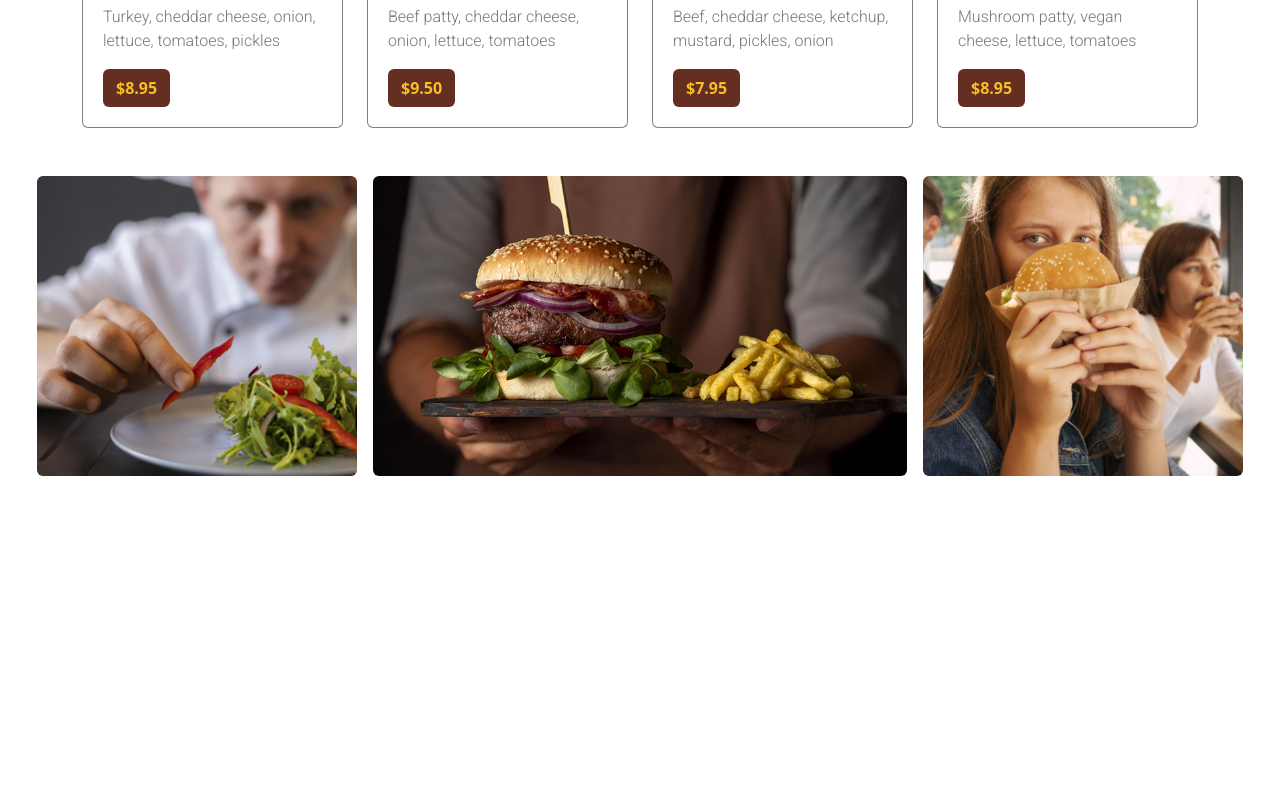
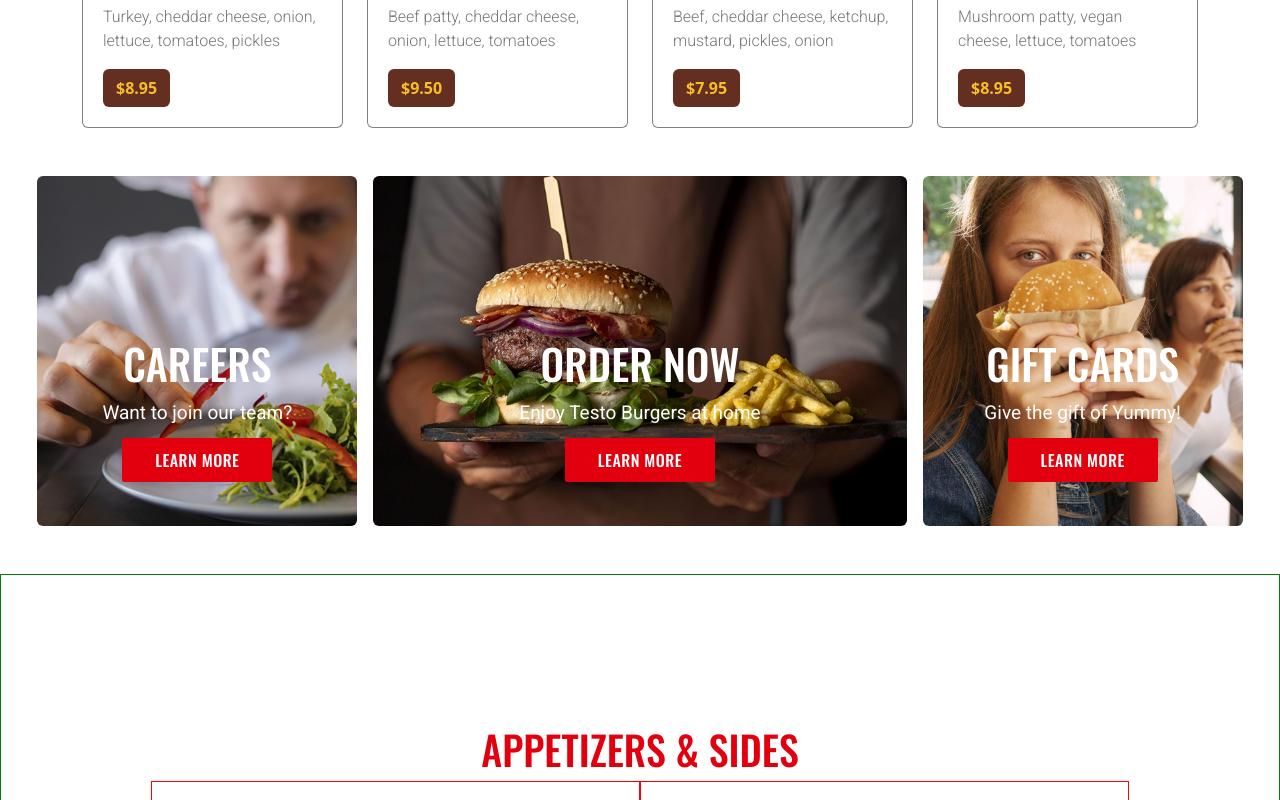
Before and after one commit to TettehSolomon/vite-burger, a plain HTML site: page index.html in a window 1280 px wide. Shown: the part 2000-2800 px from the top of the page. Before the commit the page ends 2524 px from the top, so only its background shows below. Drawn offline with nearby package versions, Linux system fonts and the light colour scheme.

Commit message:
appetizer

```diff
--- a/index.html
+++ b/index.html
@@ -1,5 +1,6 @@
 <!DOCTYPE html>
 <html lang="en">
+
 <head>
   <meta charset="UTF-8">
   <meta name="viewport" content="width=device-width, initial-scale=1.0">
@@ -8,12 +9,17 @@
   <script src="https://kit.fontawesome.com/4f0f0b91f9.js" crossorigin="anonymous"></script>
 
   <!-- Bootstrap Link -->
-    <link href="https://cdn.jsdelivr.net/npm/bootstrap@5.3.2/dist/css/bootstrap.min.css" rel="stylesheet" integrity="sha384-T3c6CoIi6uLrA9TneNEoa7RxnatzjcDSCmG1MXxSR1GAsXEV/Dwwykc2MPK8M2HN" crossorigin="anonymous">
+  <link href="https://cdn.jsdelivr.net/npm/bootstrap@5.3.2/dist/css/bootstrap.min.css" rel="stylesheet"
+    integrity="sha384-T3c6CoIi6uLrA9TneNEoa7RxnatzjcDSCmG1MXxSR1GAsXEV/Dwwykc2MPK8M2HN" crossorigin="anonymous">
 
   <!-- Google Links -->
   <link rel="preconnect" href="https://fonts.googleapis.com">
   <link rel="preconnect" href="https://fonts.gstatic.com" crossorigin>
-    <link href="https://fonts.googleapis.com/css2?family=Oswald:wght@200..700&family=Roboto:ital,wght@0,100;0,300;0,400;0,500;0,700;0,900;1,100;1,300;1,400;1,500;1,700;1,900&display=swap" rel="stylesheet">
+  <link
+    href="https://fonts.googleapis.com/css2?family=Oswald:wght@200..700&family=Roboto:ital,wght@0,100;0,300;0,400;0,500;0,700;0,900;1,100;1,300;1,400;1,500;1,700;1,900&display=swap"
+    rel="stylesheet">
+
+    <link href="https://fonts.googleapis.com/css2?family=Roboto:ital,wght@0,100;0,300;0,400;0,500;0,700;0,900;1,100;1,300;1,400;1,500;1,700;1,900&display=swap" rel="stylesheet">
 
   <!-- Fav Icon Link -->
   <link rel="shortcut icon" href="./images/fav-icon.png" type="image/x-icon">
@@ -21,6 +27,7 @@
   <!-- External CSS Link -->
   <link rel="stylesheet" href="./styles/style.css">
 </head>
+
 <body>
   <!-- header section -->
   <header>
@@ -29,7 +36,8 @@
         <a class="navbar-brand" href="#">
           <img src="./images/logo-01.png" alt="" id="brandImg">
         </a>
-              <button class="navbar-toggler" type="button" data-bs-toggle="collapse" data-bs-target="#navbarNav" aria-controls="navbarNav" aria-expanded="false" aria-label="Toggle navigation">
+        <button class="navbar-toggler" type="button" data-bs-toggle="collapse" data-bs-target="#navbarNav"
+          aria-controls="navbarNav" aria-expanded="false" aria-label="Toggle navigation">
           <span class="navbar-toggler-icon"></span>
         </button>
         <div class="collapse navbar-collapse justify-content-lg-center" id="navbarNav">
@@ -68,9 +76,12 @@
     <!-- slider section -->
     <div id="carouselExampleCaptions" class="carousel slide">
       <div class="carousel-indicators">
-              <button type="button" data-bs-target="#carouselExampleCaptions" data-bs-slide-to="0" class="active" aria-current="true" aria-label="Slide 1"></button>
-              <button type="button" data-bs-target="#carouselExampleCaptions" data-bs-slide-to="1" aria-label="Slide 2"></button>
-              <button type="button" data-bs-target="#carouselExampleCaptions" data-bs-slide-to="2" aria-label="Slide 3"></button>
+        <button type="button" data-bs-target="#carouselExampleCaptions" data-bs-slide-to="0" class="active"
+          aria-current="true" aria-label="Slide 1"></button>
+        <button type="button" data-bs-target="#carouselExampleCaptions" data-bs-slide-to="1"
+          aria-label="Slide 2"></button>
+        <button type="button" data-bs-target="#carouselExampleCaptions" data-bs-slide-to="2"
+          aria-label="Slide 3"></button>
       </div>
       <div class="carousel-inner">
         <div class="carousel-item active">
@@ -94,11 +105,13 @@
           </div>
         </div>
       </div>
-            <button class="carousel-control-prev" type="button" data-bs-target="#carouselExampleCaptions" data-bs-slide="prev">
+      <button class="carousel-control-prev" type="button" data-bs-target="#carouselExampleCaptions"
+        data-bs-slide="prev">
         <span class="carousel-control-prev-icon" aria-hidden="true"></span>
         <span class="visually-hidden">Previous</span>
       </button>
-            <button class="carousel-control-next" type="button" data-bs-target="#carouselExampleCaptions" data-bs-slide="next">
+      <button class="carousel-control-next" type="button" data-bs-target="#carouselExampleCaptions"
+        data-bs-slide="next">
         <span class="carousel-control-next-icon" aria-hidden="true"></span>
         <span class="visually-hidden">Next</span>
       </button>
@@ -329,26 +342,56 @@
       </div>
     </div>
 
+    <!-- Careers, Order Now, Gift Cards -->
     <div class="container-fluid mb-5">
       <div class="row gap-3 justify-content-center">
-            <div class="col-12 col-sm-3
-            " id="left">
+        <div class="col-12 col-sm-3" id="left">
+          <div class="mini-left text-center">
+            <h3>CAREERS</h3>
+            <p>Want to join our team?</p>
+            <button type="button" class="btn btn-danger red-btn">LEARN MORE</button>
+          </div>
+        </div>
 
+        <div class="col-12 col-sm-5" id="middle">
+          <div class="mini-left text-center">
+            <h3>ORDER NOW</h3>
+            <p>Enjoy Testo Burgers at home</p>
+            <button type="button" class="btn btn-danger red-btn">LEARN MORE</button>
+          </div>
+        </div>
+
+        <div class="col-12 col-sm-3" id="right">
+          <div class="mini-left text-center">
+            <h3>GIFT CARDS</h3>
+            <p>Give the gift of Yummy!</p>
+            <button type="button" class="btn btn-danger red-btn">LEARN MORE</button>
+          </div>
+        </div>
+      </div>
+    </div>
+
+    <!-- Appetizers and Slides -->
+    <div class="container-fluid">
+      <div class="row justify-content-center" id="appetizers" style="padding: 150px; border: 1px solid green">
+        <h1 class="text-center">APPETIZERS & SIDES</h1>
+        <div class="col-12 col-sm-6" style="border: 1px solid red; padding: 100px">
 
         </div>
-            <div class="col-12 col-sm-5" id="middle">
-
-            </div>
-            <div class="col-12 col-sm-3" id="right">
+        <div class="col-12 col-sm-6" style="border: 1px solid red; padding: 100px">
 
         </div>
       </div>
     </div>
+
   </main>
 
   <!-- footer section -->
   <footer></footer>
 
-    <script src="https://cdn.jsdelivr.net/npm/bootstrap@5.3.2/dist/js/bootstrap.bundle.min.js" integrity="sha384-C6RzsynM9kWDrMNeT87bh95OGNyZPhcTNXj1NW7RuBCsyN/o0jlpcV8Qyq46cDfL" crossorigin="anonymous"></script>
+  <script src="https://cdn.jsdelivr.net/npm/bootstrap@5.3.2/dist/js/bootstrap.bundle.min.js"
+    integrity="sha384-C6RzsynM9kWDrMNeT87bh95OGNyZPhcTNXj1NW7RuBCsyN/o0jlpcV8Qyq46cDfL"
+    crossorigin="anonymous"></script>
 </body>
+
 </html>
--- a/styles/style.css
+++ b/styles/style.css
@@ -1,4 +1,10 @@
-.bg-carousel-details {padding: 120px; margin-bottom: 100px; font-size: 80px; font-weight: 900; line-height: 90px; -webkit-text-stroke: 3px #c03d13;
+.bg-carousel-details {
+    padding: 120px;
+    margin-bottom: 100px;
+    font-size: 80px;
+    font-weight: 900;
+    line-height: 90px;
+    -webkit-text-stroke: 3px #c03d13;
 }
 
 #brandImg {
@@ -143,12 +149,13 @@
 
     a {
         background-color: #642F21;
-        color:#f7be27;
+        color: #f7be27;
     }
 }
 
 #burger-card:hover {
     background-color: #f7be27;
+
     h4 {
         color: #642f21;
     }
@@ -156,6 +163,7 @@
     .star-color {
         color: #fff;
     }
+
     p {
         color: #fff;
     }
@@ -175,7 +183,7 @@
     transform: scale(1.01);
 }
 
-@media screen and (max-width:768px){
+@media screen and (max-width:768px) {
     .left-con-details {
         padding: 0;
         margin-top: 90px;
@@ -196,28 +204,74 @@
         }
     }
 
-    /* Careers, Order Now, Gift Cards */
-    #left {
-        border: 1px solid red !important;
-    }
 }
 
 /* Careers, Order Now, Gift Cards */
 
 #left {
     background-image: url(../images/img_15.jpg);
-    height: 300px;
+    height: 350px;
     background-size: cover;
     background-repeat: no-repeat;
     background-position: center;
     border-radius: 6px;
 
+
+}
+
+.mini-left {
+    margin-top: 160px;
+
+    h3 {
+        color: #fff;
+        font-family: 'Oswald', sans-serif;
+        font-size: 2.625rem;
+        line-height: 1.3;
+        font-weight: 500;
+        text-transform: uppercase;
+        letter-spacing: 0;
+    }
+
+    p {
+        color: #fff;
+        font-size: 1.1875rem;
+        font-family: "Roboto", sans-serif;
+        margin-bottom: 1rem;
+    }
+
+    button {
+
+        background-color: #e3000e;
+        font-family: "Oswald", sans-serif;
+        font-size: 16px;
+        line-height: 1;
+        font-weight: 500;
+        text-transform: uppercase;
+        letter-spacing: 0.5px;
+        padding: 13px 32px;
+        border: 1px solid transparent;
+        -webkit-border-radius: 2px;
+        -moz-border-radius: 2px;
+        border-radius: 2px;
+        -webkit-transition: all 400ms ease-in-out;
+        -moz-transition: all 400ms ease-in-out;
+        -o-transition: all 400ms ease-in-out;
+        -ms-transition: all 400ms ease-in-out;
+        transition: all 400ms ease-in-out;
+        margin-top: -5px;
+
+    }
+
+    button:hover {
+        color: #fff;
+        border: 1px solid #fff;
+    }
+
 }
 
 #middle {
     background-image: url(../images/img_16.jpg);
-    height: 300px;
-
+    height: 350px;
     background-size: cover;
     background-repeat: no-repeat;
     background-position: center;
@@ -227,11 +281,20 @@
 
 #right {
     background-image: url(../images/img_17.jpg);
-    height: 300px;
-
+    height: 350px;
     background-size: cover;
     background-repeat: no-repeat;
     background-position: center;
     border-radius: 6px;
 
 }
+
+#appetizers {
+    color: #e3000e;
+    font-family: 'Oswald', sans-serif;
+    line-height: 1.3;
+    font-weight: 500;
+    text-transform: uppercase;
+    letter-spacing: 0;
+    font-size: 2.75rem;
+}
```
Lines whose indentation alone changed are shown as unchanged.
